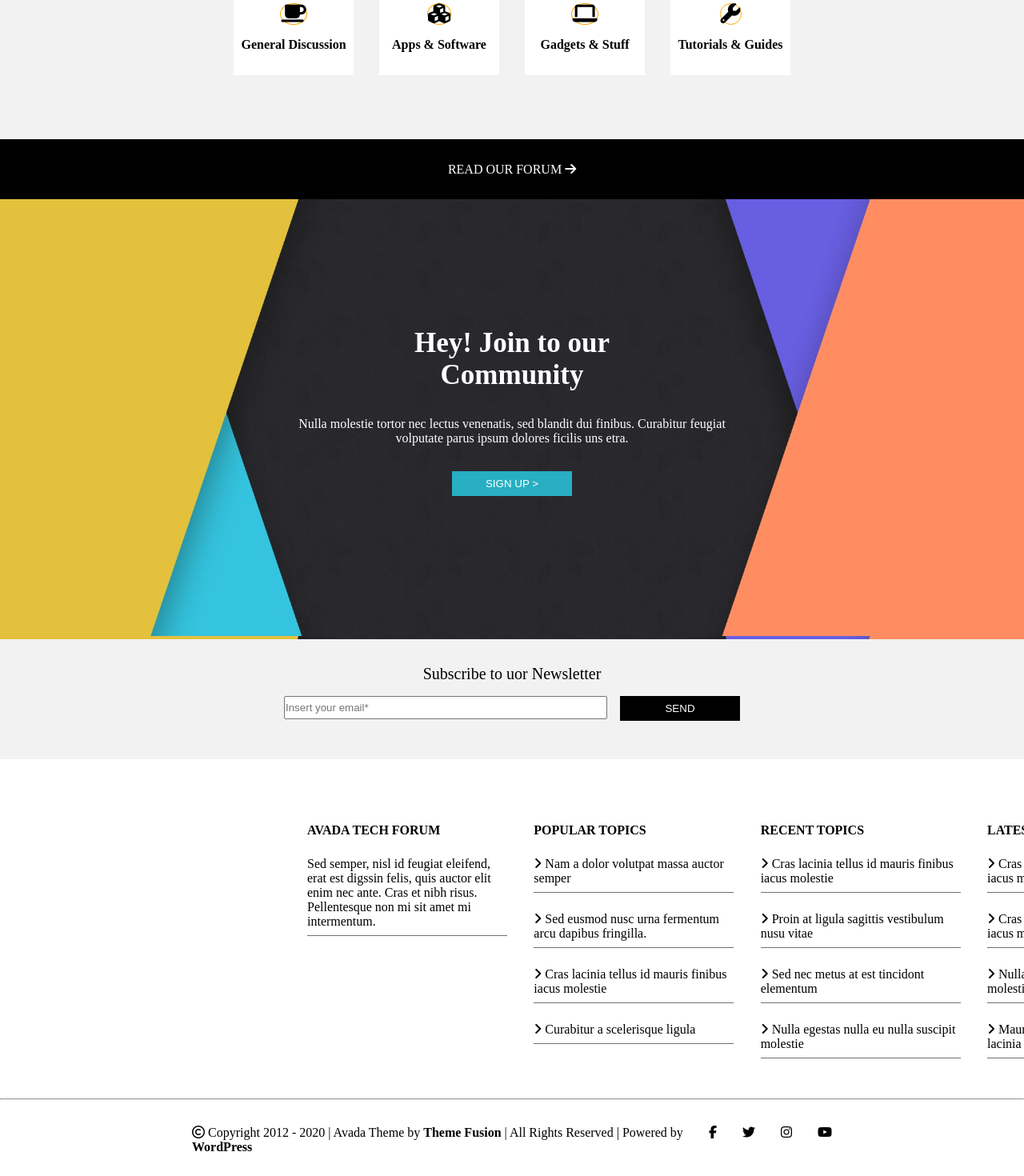
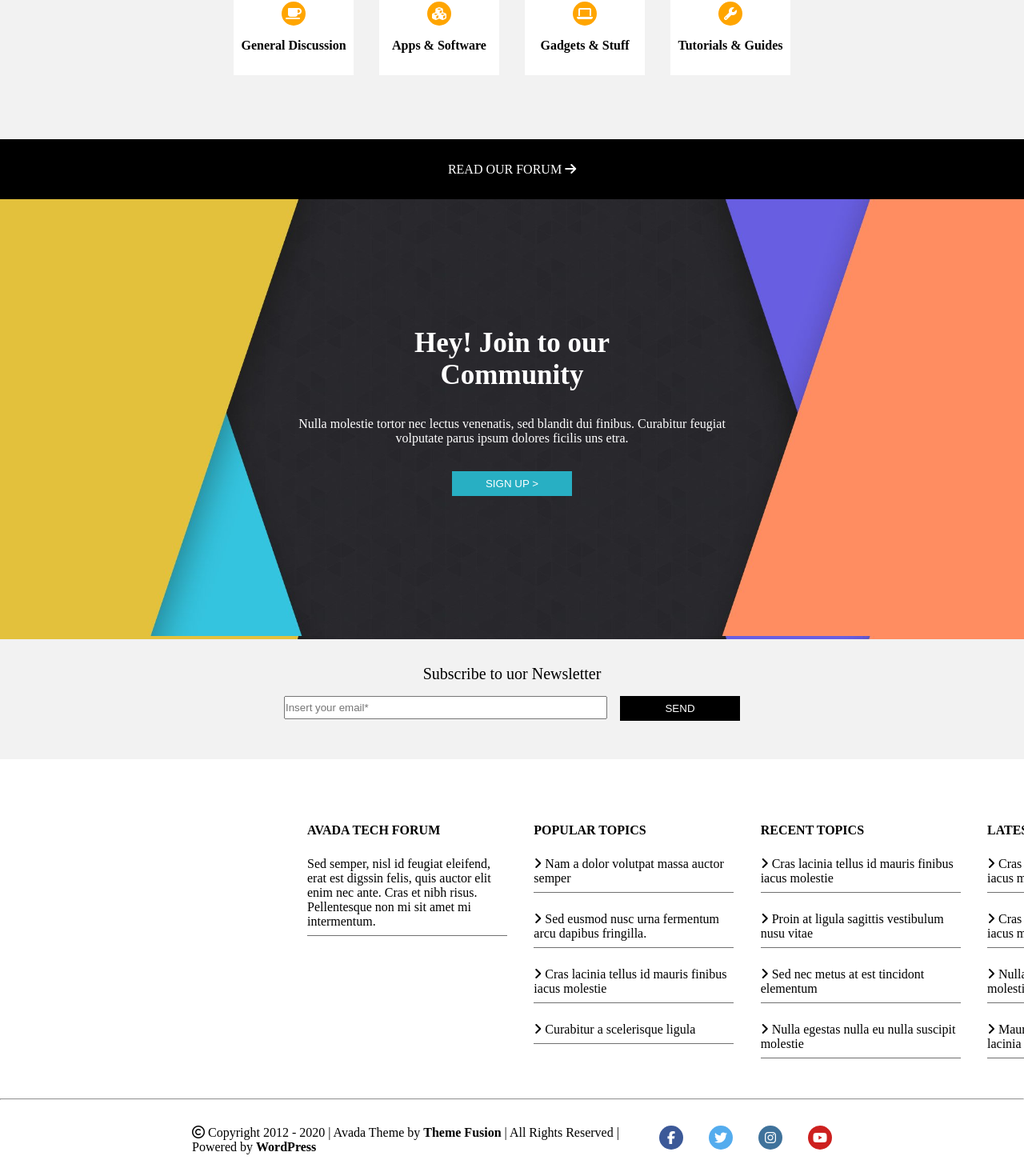
Before and after one commit to emamoldo/proj-html-vuejs, a Vue app: page / in a window 1280 px wide. Shown: the part 3556-5026 px from the top of the page at 80% size. Built offline with nearby package versions, Linux system fonts and the light colour scheme.

Commit message:
Adjustments: Add more colors to the Color Palette; Fix the icons, add some style and color

```diff
--- a/src/App.vue
+++ b/src/App.vue
@@ -282,10 +282,10 @@
     <p><i class="fa-regular fa-copyright"></i> Copyright 2012 - 2020 | Avada Theme by <strong>Theme Fusion</strong> |
       All Rights Reserved | Powered by <strong>WordPress</strong></p>
     <div class="icons">
-      <i class="fa-brands fa-facebook-f"></i>
-      <i class="fa-brands fa-twitter"></i>
-      <i class="fa-brands fa-instagram"></i>
-      <i class="fa-brands fa-youtube"></i>
+      <i class="facebook fa-brands fa-facebook-f"></i>
+      <i class="twitter fa-brands fa-twitter"></i>
+      <i class="instagram fa-brands fa-instagram"></i>
+      <i class="youtube fa-brands fa-youtube"></i>
     </div>
   </div>
 </template>
@@ -307,6 +307,13 @@
   --bool-first-section-title: #565656;
   --bool-first-section-text: #a3a3a3;
   --bool-white: #FFFFFF;
+  --bool-black: #000000;
+  --bool-orange: #FFA500;
+  --bool-facebook: #3c5998;
+  --bool-twitter: #54acee;
+  --bool-instagram: #3f729b;
+  --bool-youtube: #cd201f;
+  --bool-forum-border: #28AFC3;
 }
 
 /* Header Section */
@@ -437,7 +444,7 @@
 
 #eget {
   /* color: var(--bool-first-section-title); */
-  color: black;
+  color: var(--bool-black);
   font-size: 13px;
 }
 
@@ -446,7 +453,7 @@
   color: var(--bool-first-section-text);
 
   strong {
-    color: black;
+    color: var(--bool-black);
   }
 }
 
@@ -473,7 +480,7 @@
 }
 
 p {
-  color: white;
+  color: var(--bool-white);
   text-align: left;
 }
 
@@ -546,7 +553,7 @@ p {
   height: 75px;
   justify-content: center;
   text-align: center;
-  background-color: black;
+  background-color: var(--bool-black);
 
   a {
     text-decoration: none;
@@ -565,7 +572,7 @@ p {
   gap: 1.5rem;
 
   strong {
-    border-bottom: 3px solid orange;
+    border-bottom: 3px solid var(--bool-orange);
   }
 }
 
@@ -579,7 +586,7 @@ p {
   .sections_card {
     height: 120px;
     width: 150px;
-    border-top: 2px solid #28AFC3;
+    border-top: 2px solid var(--bool-forum-border);
     background-color: var(--bool-white);
     display: flex;
     flex-direction: column;
@@ -588,10 +595,14 @@ p {
     gap: 1rem;
 
     i {
-      /* color: var(--bool-white); */
-      font-size: 25px;
-      border: 1px solid orange;
+      height: 30px;
+      width: 30px;
+      display: flex;
       border-radius: 50%;
+      justify-content: center;
+      align-items: center;
+      color: var(--bool-white);
+      background-color: var(--bool-orange);
     }
 
     strong {
@@ -607,7 +618,7 @@ p {
   height: 75px;
   justify-content: center;
   text-align: center;
-  background-color: black;
+  background-color: var(--bool-black);
 
   a {
     text-decoration: none;
@@ -653,7 +664,7 @@ p {
 
   p {
     margin-top: 2rem;
-    color: black;
+    color: var(--bool-black);
     font-size: 20px;
   }
 
@@ -669,7 +680,7 @@ p {
     button {
       width: 150px;
       padding: 0.5rem;
-      background-color: black;
+      background-color: var(--bool-black);
       color: var(--bool-white);
       border: none;
     }
@@ -716,6 +727,35 @@ p {
   .icons {
     display: flex;
     gap: 2rem;
+
+    .facebook,
+    .twitter,
+    .instagram,
+    .youtube {
+      height: 30px;
+      width: 30px;
+      display: flex;
+      border-radius: 50%;
+      justify-content: center;
+      align-items: center;
+      color: var(--bool-white);
+    }
+
+    .facebook {
+      background-color: var(--bool-facebook);
+    }
+
+    .twitter {
+      background-color: var(--bool-twitter);
+    }
+
+    .instagram {
+      background-color: var(--bool-instagram);
+    }
+
+    .youtube {
+      background-color: var(--bool-youtube);
+    }
   }
 
   p {
```
